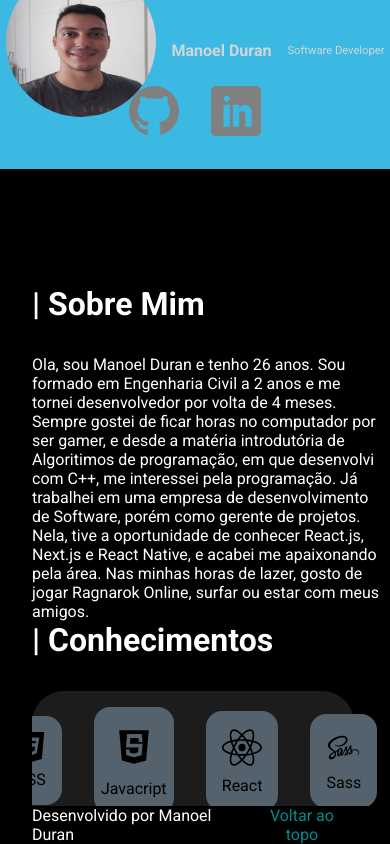
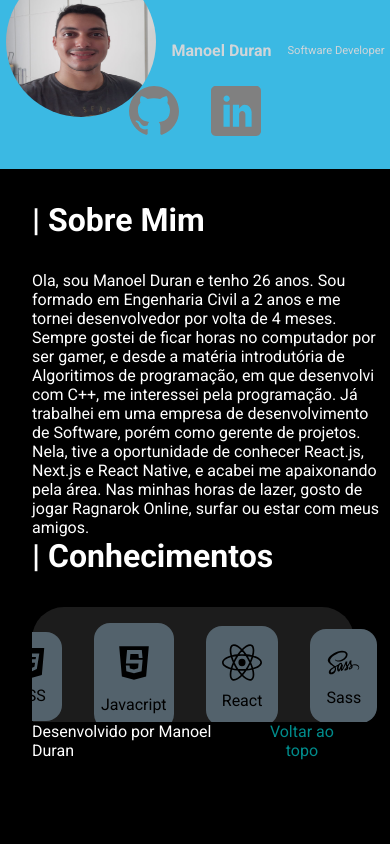
Before and after one commit to manoelduran/resume, a Next.js app: page / in a window 390 px wide. Built offline with nearby package versions, Linux system fonts and the light colour scheme.

Commit message:
header responsivo finalizado

```diff
--- a/src/styles/styles.module.scss
+++ b/src/styles/styles.module.scss
@@ -23,7 +23,7 @@
 }
 .sidebarContent{
   width: 100%;
-  height: 30vh;
+  height: 20vh;
 }
 .content{
   width: 100%;
```
